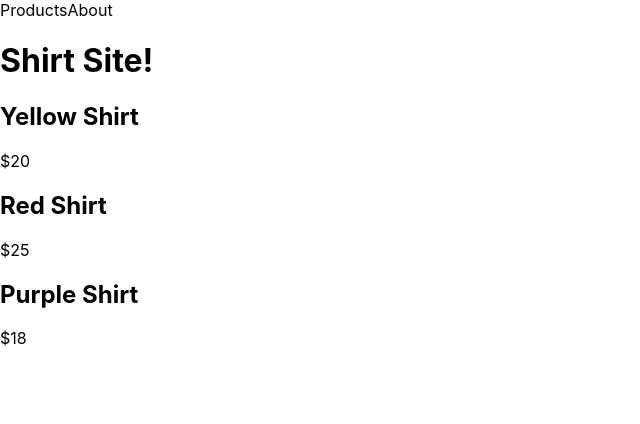
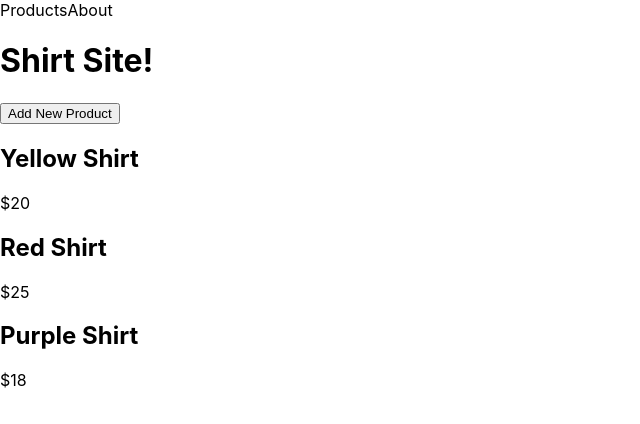
Before and after one commit to eee-vvv/shirt-site, a Next.js app: page / in a window 1280 px wide. Shown: the top 424 px of the page, without its empty margins (0-640 px from the left). Built offline with nearby package versions, Linux system fonts and the light colour scheme.

Commit message:
boilerplate new product form + toggle button in all products page

```diff
--- /dev/null
+++ b/components/AddProductForm.tsx
@@ -0,0 +1,10 @@
+const AddProductForm = () => {
+  return (
+    <div style={{ border: '1px solid black' }}>
+      <h2>New Product Form</h2>
+      <p>form stuff...</p>
+    </div>
+  )
+}
+
+export default AddProductForm
--- a/pages/index.tsx
+++ b/pages/index.tsx
@@ -1,13 +1,21 @@
 import type { NextPage } from 'next';
 import Head from 'next/head';
 import Image from 'next/image';
+import { useState } from 'react';
 
 import ProductCard from '../components/ProductCard';
+import AddProductForm from '../components/AddProductForm';
 
 import { allProducts } from '../lib/db';
 
 const Home: NextPage = () => {
-  console.log('all shirts: ', allProducts);
+  const isAdmin = true;
+  const [showProductForm, setShowProductForm] = useState(false);
+
+  const handleProductFormToggle = () => {
+    setShowProductForm((prev) => !prev)
+  };
+
   return (
     <div>
       <Head>
@@ -18,6 +26,20 @@ const Home: NextPage = () => {
 
       <main>
         <h1>Shirt Site!</h1>
+
+        {
+          // if user is admin, render add product button or
+          // new product form depending on toggle status
+          isAdmin &&
+            (showProductForm ? (
+              <div>
+                <AddProductForm />
+                <button onClick={handleProductFormToggle}>Hide New Product Form</button>
+              </div>
+            ) : (
+              <button onClick={handleProductFormToggle}>Add New Product</button>
+            ))
+        }
         {allProducts.map((product) => (
           <ProductCard
             key={product.id}
```
